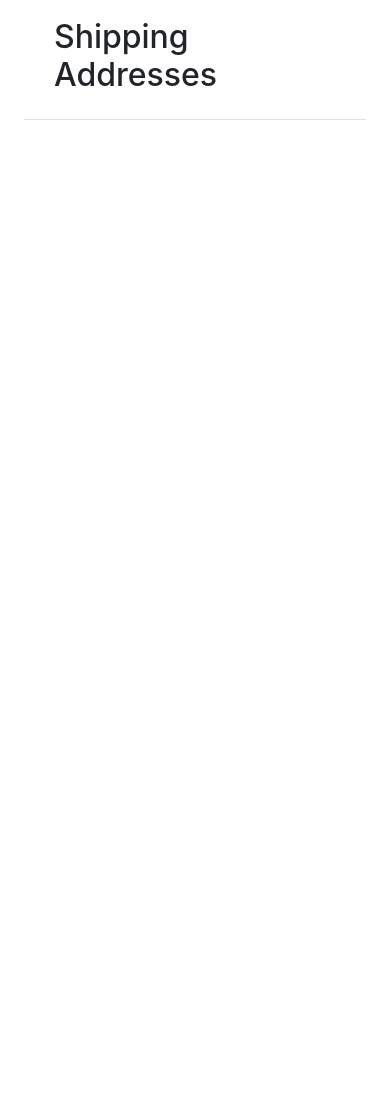
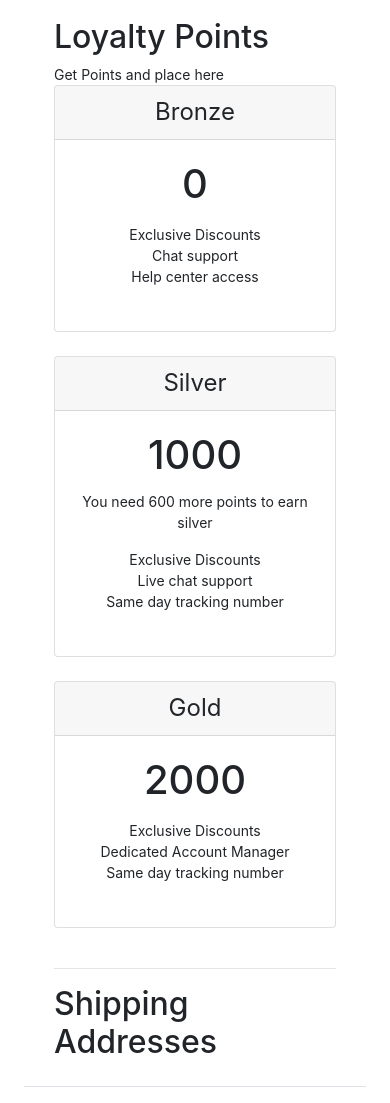
Before and after one commit to imspyde/medusa-django, a Django app: template bgsos/catalog/templates/catalog/profile.html in a window 390 px wide. Shown: the part 160-1263 px from the top of the page. Before the commit the page ends 280 px from the top, so only its background shows below. Run offline with Django 5.2, Linux system fonts and the light colour scheme; the template is opened without the code that fills it, so the values that code supplies are empty; some libraries are stand-ins or nearby versions.

Commit message:
updated checkout and profile page

```diff
--- a/bgsos/catalog/services/services.py
+++ b/bgsos/catalog/services/services.py
@@ -10,11 +10,11 @@ backendUrl = settings.BACKEND_URL
 publishableApiKey = settings.PUBLISHABLE_API_KEY
 regionId = settings.REGION_ID
 
-# Setting up the SOCKS5 proxy
-# proxies = {
-#     'http': 'socks5h://127.0.0.1:9050',
-#     'https': 'socks5h://127.0.0.1:9050',
-# }
+#Setting up the SOCKS5 proxy
+proxies = {
+    'http': 'socks5h://127.0.0.1:9050',
+    'https': 'socks5h://127.0.0.1:9050',
+}
 
 # Creating a session and configuring it
 session = requests.Session()
@@ -37,7 +37,7 @@ session.mount('https://', adapter)
 session.headers.update({'x-publishable-api-key': publishableApiKey})
 
 
-# session.proxies.update(proxies)
+session.proxies.update(proxies)
 
 
 def create_cart():
--- a/bgsos/catalog/templates/catalog/cart_detail.html
+++ b/bgsos/catalog/templates/catalog/cart_detail.html
@@ -52,8 +52,8 @@
         {% endfor %}
     </ul>
     <div class="d-flex justify-content-between align-items-center">
-        <h4>Subtotal: {{ cart.subtotal|cents_to_dollars|floatformat:2 }} AUD</h4>
-        <h4> Discount: {{ cart.discount_total|cents_to_dollars|floatformat:2 }} AUD</h4>
+        <h4>Subtotal: {{ cart.subtotal|cents_to_dollars|floatformat:2 }} AUD</h4></br>
+        <h4> Discount: {{ cart.discount_total|cents_to_dollars|floatformat:2 }} AUD</h4></br>
         <h4>Total: {{ cart.total|cents_to_dollars|floatformat:2 }} AUD</h4>
         <form action="" method="post" class="d-inline">
             {% csrf_token %}
--- a/bgsos/catalog/templates/catalog/checkout.html
+++ b/bgsos/catalog/templates/catalog/checkout.html
@@ -13,6 +13,8 @@
             <div class="form-group col-md-6">
                 <label for="email">E-Mail</label>
                 <input type="text" class="form-control" id="email" name="email" required>
+            </div>
+            <div class="form-group col-md-6">
             </div>
             <div class="form-group col-md-6">
                 <label for="first_name">First Name</label>
--- a/bgsos/catalog/templates/catalog/profile.html
+++ b/bgsos/catalog/templates/catalog/profile.html
@@ -5,6 +5,57 @@
 <div class="container">
     <h1>Welcome, {{ customer.first_name }} {{ customer.last_name }}</h1>
     <p>Email: {{ customer.email }}</p>
+    <h2>Loyalty Points</h2>
+    Get Points and place here
+
+    <div class="card-deck mb-3 text-center">
+        <div class="card mb-4 box-shadow">
+          <div class="card-header">
+            <h4 class="my-0 font-weight-normal">Bronze</h4>
+          </div>
+          <div class="card-body">
+            <h1 class="card-title pricing-card-title">0 <small class="text-muted"></small></h1>
+            <ul class="list-unstyled mt-3 mb-4">
+              <li>Exclusive Discounts</li>
+              <li>Chat support</li>
+              <li>Help center access</li>
+            </ul>
+
+          </div>
+        </div>
+        <div class="card mb-4 box-shadow">
+          <div class="card-header">
+            <h4 class="my-0 font-weight-normal">Silver</h4>
+          </div>
+          <div class="card-body">
+            <h1 class="card-title pricing-card-title">1000<small class="text-muted"></small></h1>
+            <p>You need 600 more points to earn silver</p>
+            <ul class="list-unstyled mt-3 mb-4">
+              <li>Exclusive Discounts</li>
+              <li>Live chat support</li>
+              <li>Same day tracking number</li>
+
+            </ul>
+
+          </div>
+        </div>
+        <div class="card mb-4 box-shadow">
+          <div class="card-header">
+            <h4 class="my-0 font-weight-normal">Gold</h4>
+          </div>
+          <div class="card-body">
+            <h1 class="card-title pricing-card-title">2000<small class="text-muted"></small></h1>
+            <ul class="list-unstyled mt-3 mb-4">
+                <li>Exclusive Discounts</li>
+                <li>Dedicated Account Manager</li>
+                <li>Same day tracking number</li>
+            </ul>
+
+          </div>
+        </div>
+      </div>
+
+    <hr>
 
     <!-- Shipping Addresses -->
     <h2>Shipping Addresses</h2>
```
Also changed, not shown: bgsos/catalog/templates/catalog/show_usdt_address.html (+2 -1 lines).
